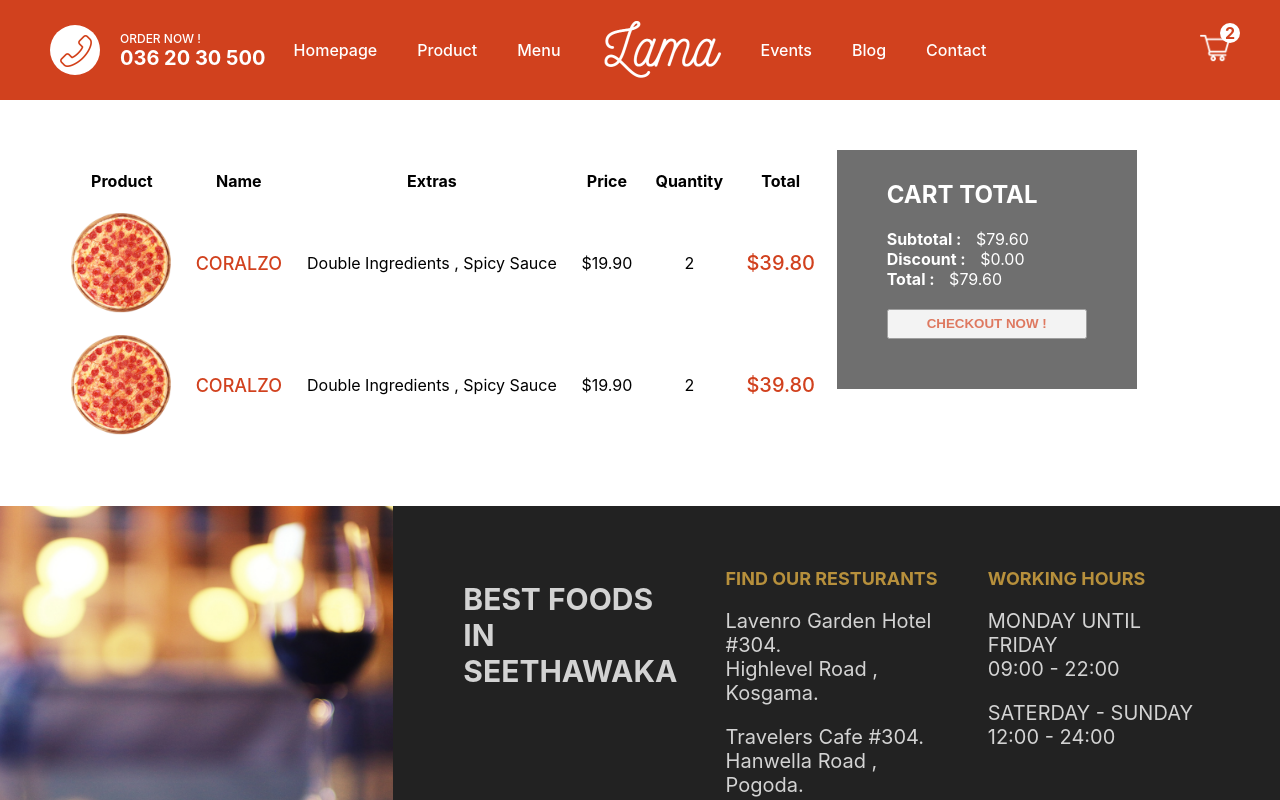
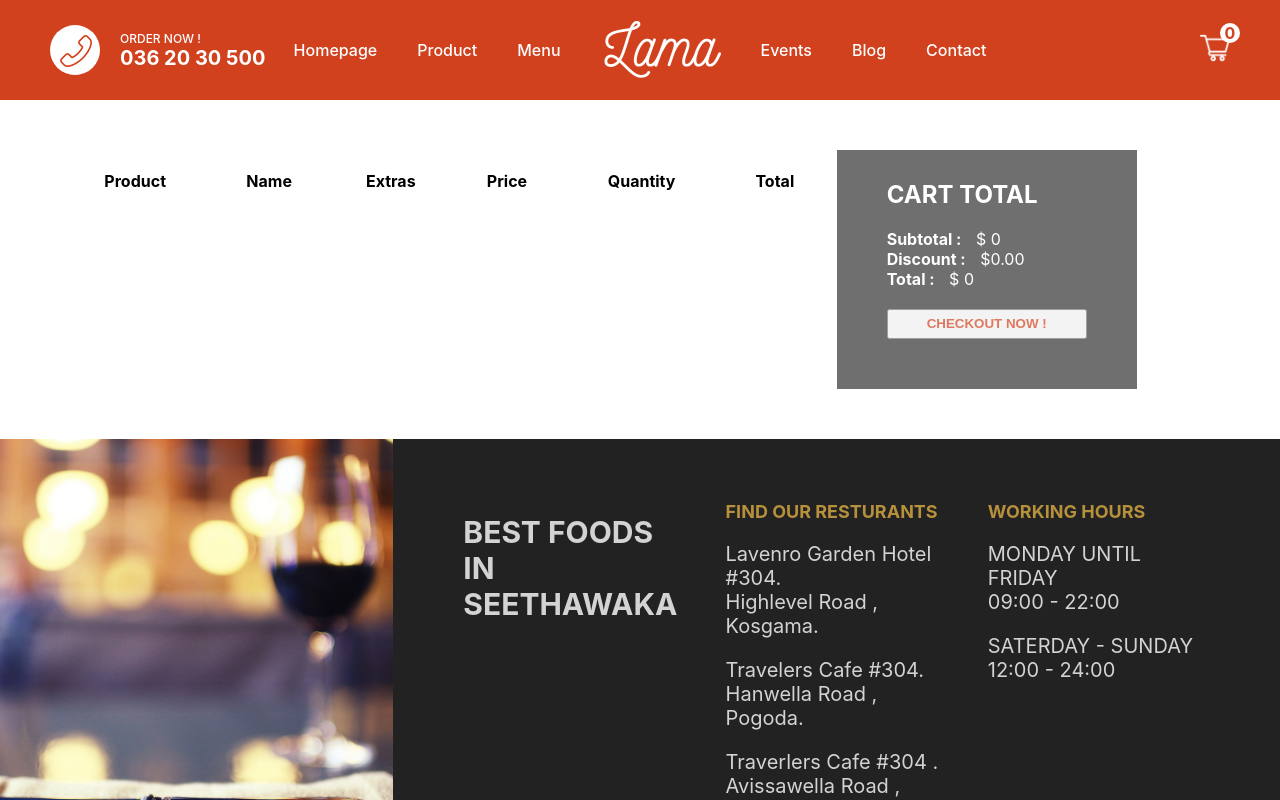
Before and after one commit to Sandamalt/onlinefoodorder_web, a Next.js app: page /cart in a window 1280 px wide. Shown: the top 800 px of the page. Built offline with nearby package versions, Linux system fonts and the light colour scheme.

Commit message:
complete product and cart page and links

```diff
--- a/components/Navbar.jsx
+++ b/components/Navbar.jsx
@@ -1,7 +1,13 @@
 import styles from "../styles/Navbar.module.css"
 import Image from "next/image"
+import { useSelector } from "react-redux";
+import Link from "next/link";
 
 const Navbar = () => {
+
+
+const quantity = useSelector((state) => state.cart.quantity);
+
     return (
         <div className={styles.container}>
             <div className={styles.item}>
@@ -25,13 +31,16 @@ const Navbar = () => {
                     <li className={styles.listItem}> Contact </li>
                 </ul>
              </div>
+
+             <Link href="/cart" passHref>
             <div className={styles.item}>
             <div className={styles.cart}>
             <div> <img src="/img/cart.png" alt="" width="30px" height="30px" /> </div>
-            <div className={styles.counter}> 2 </div>
+            <div className={styles.counter}> {quantity} </div>
             </div>
 
         </div>
+        </Link>
         </div>
     );
 }
--- a/package.json
+++ b/package.json
@@ -9,11 +9,14 @@
     "lint": "next lint"
   },
   "dependencies": {
+    "@reduxjs/toolkit": "^1.9.0",
     "axios": "^1.1.3",
     "mongoose": "^6.7.0",
     "next": "^12.3.1",
     "react": "18.2.0",
-    "react-dom": "18.2.0"
+    "react-dom": "18.2.0",
+    "react-redux": "^8.0.5",
+    "redux": "^4.2.0"
   },
   "devDependencies": {
     "eslint": "8.25.0",
--- a/pages/cart.jsx
+++ b/pages/cart.jsx
@@ -1,9 +1,14 @@
 import styles from "../styles/Cart.module.css";
 import Image from "next/image";
+import { useDispatch, useSelector } from "react-redux";
 
 
 
 const Cart = () => {
+
+    const  dispatch = useDispatch()
+    const cart = useSelector((state) => state.cart);
+
     return (
         <div className={styles.container}>
             <div className={styles.left}>
@@ -16,50 +21,31 @@ const Cart = () => {
                         <th>Quantity</th>
                         <th>Total</th>
                     </tr>
-                    <tr className={styles.tr}>
+
+                    {cart.products.map((product)=>(
+                    <tr className={styles.tr} key={product._id}>
                         <td>
                             <div className={styles.imgContainer}>
-                                <Image src="/img/pizza.png" layout="fill" alt="" objectFit="cover" />
+                                <Image src={product.img} layout="fill" alt="" objectFit="cover" />
                             </div>
                         </td>
                         <td>
-                            <span className={styles.name}> CORALZO</span>
+                            <span className={styles.name}> {product.title}</span>
                         </td>
                         <td>
-                            <span className={styles.extra}> Double Ingredients , Spicy Sauce</span>
+                            <span className={styles.extra}> {product.extras.map(extra=>( <span key={extra._id}> {extra.text}</span> ))} </span>
                         </td>
                         <td>
-                            <span className={styles.price}> $19.90</span>
+                            <span className={styles.price}> ${product.price}</span>
                         </td>
                         <td>
-                            <span className={styles.quantity}> 2</span>
+                            <span className={styles.quantity}> {product.quantity}</span>
                         </td>
                         <td>
-                            <span className={styles.total}>$39.80</span>
+                            <span className={styles.total}>${product.price * product.quantity}</span>
                         </td>
                     </tr>
-                    <tr className={styles.tr}>
-                        <td>
-                            <div className={styles.imgContainer}>
-                                <Image src="/img/pizza.png" layout="fill" alt="" objectFit="cover" />
-                            </div>
-                        </td>
-                        <td>
-                            <span className={styles.name}> CORALZO</span>
-                        </td>
-                        <td>
-                            <span className={styles.extra}> Double Ingredients , Spicy Sauce</span>
-                        </td>
-                        <td>
-                            <span className={styles.price}> $19.90</span>
-                        </td>
-                        <td>
-                            <span className={styles.quantyty}> 2</span>
-                        </td>
-                        <td>
-                            <span className={styles.total}>$39.80</span>
-                        </td>
-                    </tr>
+                    )) }
 
 
                     </tbody>
@@ -69,7 +55,7 @@ const Cart = () => {
                 <div className={styles.wrapper}>
                     <h2 className={styles.title}> CART TOTAL </h2>
                 <div className={styles.totalText}>
-                    <b className={styles.totalTextTitle}> Subtotal :</b> $79.60
+                    <b className={styles.totalTextTitle}> Subtotal :</b> $ {cart.total}
                 </div>
 
                 <div className={styles.totalText}>
@@ -77,7 +63,7 @@ const Cart = () => {
                 </div>
 
                 <div className={styles.totalText}>
-                    <b className={styles.totalTextTitle}> Total :</b> $79.60
+                    <b className={styles.totalTextTitle}> Total :</b> $ {cart.total}
                 </div>
 
                 <button className={styles.button}> CHECKOUT NOW !</button>
--- a/pages/product/[id].jsx
+++ b/pages/product/[id].jsx
@@ -2,6 +2,8 @@ import styles from "../../styles/Product.module.css";
 import Image from "next/image";
 import { useState } from "react";
 import axios from "axios";
+import { useDispatch } from "react-redux";
+import { addProduct } from "../../redux/cartSlice";
 
 
 
@@ -10,7 +12,7 @@ const Product = ({ pizza }) => {
   const [size, setSize] = useState(0);
   const [quantity, setQuantity] = useState(1);
   const [extras, setExtras] = useState([]);
-  /*const dispatch = dispatch(); */
+  const dispatch = useDispatch();
 
   const changePrice = (number) => {
     setPrice(price + number);
@@ -35,7 +37,7 @@ const Product = ({ pizza }) => {
   }
 
   const handleClick = () => {
-    dispatch(Product({...pizza, extras, price, quantity}));
+    dispatch(addProduct({...pizza, extras, price, quantity}));
   };
 
   return (
--- /dev/null
+++ b/redux/cartSlice.js
@@ -0,0 +1,25 @@
+import { createSlice } from "@reduxjs/toolkit";
+
+const cartSlice = createSlice({
+  name: "cart",
+  initialState: {
+    products: [],
+    quantity: 0,
+    total: 0,
+  },
+  reducers: {
+    addProduct: (state, action) => {
+      state.products.push(action.payload);
+      state.quantity += 1;
+      state.total += action.payload.price * action.payload.quantity;
+    },
+    reset: (state) => {
+      state.products = [];
+      state.quantity = 0;
+      state.total = 0;
+    },
+  },
+});
+
+export const { addProduct, reset } = cartSlice.actions;
+export default cartSlice.reducer;
--- /dev/null
+++ b/redux/store.js
@@ -0,0 +1,9 @@
+ import { configureStore } from "@reduxjs/toolkit";
+ import cartReducer from "./cartSlice";
+
+
+ export default configureStore({
+    reducer: {
+        cart: cartReducer,
+    },
+ });
```
Also changed, not shown: pages/_app.js (+9 -0 lines), components/PizzaCard.jsx (line endings or trailing spaces), 1 other file (tests, documents, lock files or other folders).
